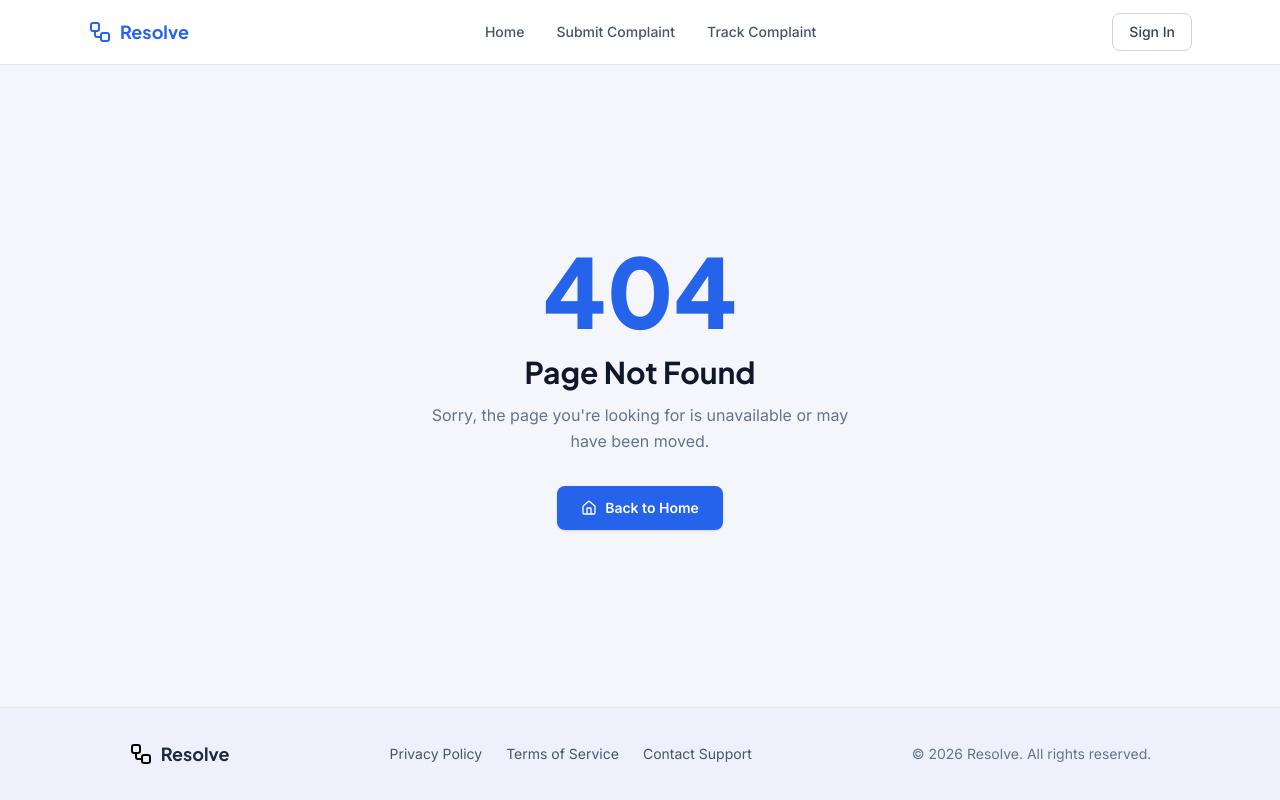
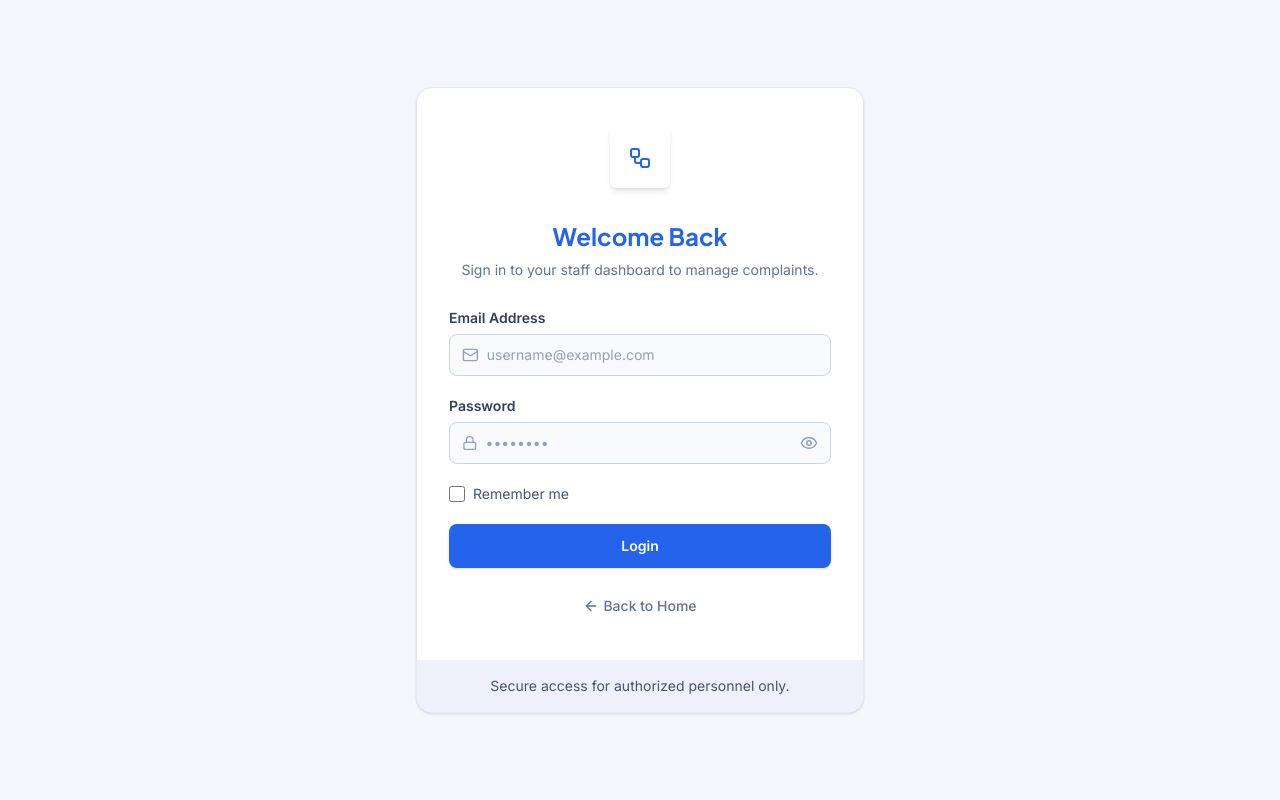
Before and after one commit to andrelim-dev/resolve, a React (Vite) app in the folder frontend/: page /login in a window 1280 px wide. Built offline with nearby package versions, Linux system fonts and the light colour scheme.

Commit message:
feat: implement login page ui

```diff
--- a/frontend/src/App.jsx
+++ b/frontend/src/App.jsx
@@ -1,5 +1,6 @@
 import { Routes, Route } from "react-router";
 import HomePage from "./pages/HomePage";
+import LoginPage from "./pages/LoginPage";
 import SubmitComplaintPage from "./pages/SubmitComplaintPage";
 import TrackComplaintPage from "./pages/TrackComplaintPage";
 import NotFoundPage from "./pages/NotFoundPage";
@@ -7,9 +8,10 @@ import NotFoundPage from "./pages/NotFoundPage";
 function App() {
   return (
     <Routes>
+      <Route path="/" element={<HomePage />} />
+      <Route path="/login" element={<LoginPage />} />
       <Route path="/submit-complaint" element={<SubmitComplaintPage />} />
       <Route path="/track-complaint" element={<TrackComplaintPage />} />
-      <Route path="/" element={<HomePage />} />
       <Route path="*" element={<NotFoundPage />} />
     </Routes>
   );
--- /dev/null
+++ b/frontend/src/components/LoginForm.jsx
@@ -0,0 +1,80 @@
+import { useState } from "react";
+import { Mail, Lock, Eye, EyeOff } from "lucide-react";
+
+export default function LoginForm({ onSubmit }) {
+  const [email, setEmail] = useState("");
+  const [password, setPassword] = useState("");
+  const [showPassword, setShowPassword] = useState(false);
+  const [rememberMe, setRememberMe] = useState(false);
+
+  const handleSubmit = () => {
+    onSubmit?.({ email, password, rememberMe });
+  };
+
+  return (
+    <div className="space-y-5">
+      {/* Email */}
+      <div>
+        <label className="mb-1.5 block font-inter text-sm font-semibold text-slate-700">
+          Email Address
+        </label>
+        <div className="flex items-center gap-2 rounded-lg border border-slate-300 bg-slate-50 px-3 py-2.5 focus-within:border-[#2563eb] focus-within:ring-2 focus-within:ring-[#2563eb]/20">
+          <Mail size={18} className="text-slate-400" />
+          <input
+            type="email"
+            value={email}
+            onChange={(e) => setEmail(e.target.value)}
+            placeholder="username@example.com"
+            className="w-full bg-transparent font-inter text-sm text-slate-700 placeholder:text-slate-400 focus:outline-none"
+          />
+        </div>
+      </div>
+
+      {/* Password */}
+      <div>
+        <label className="mb-1.5 block font-inter text-sm font-semibold text-slate-700">
+          Password
+        </label>
+        <div className="flex items-center gap-2 rounded-lg border border-slate-300 bg-slate-50 px-3 py-2.5 focus-within:border-[#2563eb] focus-within:ring-2 focus-within:ring-[#2563eb]/20">
+          <Lock size={18} className="text-slate-400" />
+          <input
+            type={showPassword ? "text" : "password"}
+            value={password}
+            onChange={(e) => setPassword(e.target.value)}
+            placeholder="••••••••"
+            className="w-full bg-transparent font-inter text-sm text-slate-700 placeholder:text-slate-400 focus:outline-none"
+          />
+          <button
+            type="button"
+            onClick={() => setShowPassword((prev) => !prev)}
+            className="text-slate-400 hover:text-slate-600"
+            aria-label={
+              showPassword ? "Sembunyikan password" : "Tampilkan password"
+            }
+          >
+            {showPassword ? <EyeOff size={18} /> : <Eye size={18} />}
+          </button>
+        </div>
+      </div>
+
+      {/* Remember me */}
+      <label className="flex items-center gap-2 font-inter text-sm text-slate-600">
+        <input
+          type="checkbox"
+          checked={rememberMe}
+          onChange={(e) => setRememberMe(e.target.checked)}
+          className="h-4 w-4 rounded border-slate-300 text-[#2563eb] focus:ring-[#2563eb]/30"
+        />
+        Remember me
+      </label>
+
+      {/* Submit */}
+      <button
+        onClick={handleSubmit}
+        className="w-full rounded-lg bg-[#2563eb] py-3 font-inter text-sm font-semibold text-white shadow-sm transition-colors hover:bg-blue-700 cursor-pointer"
+      >
+        Login
+      </button>
+    </div>
+  );
+}
--- a/frontend/src/components/Navbar.jsx
+++ b/frontend/src/components/Navbar.jsx
@@ -40,9 +40,12 @@ export default function Navbar() {
         </nav>
 
         {/* Sign in */}
-        <button className="rounded-lg border border-slate-300 px-4 py-2 font-inter text-sm font-medium text-slate-700 transition-colors hover:bg-[#2563eb] hover:border-[#2563eb] hover:text-white cursor-pointer">
+        <NavLink
+          to="/login"
+          className="rounded-lg border border-slate-300 px-4 py-2 font-inter text-sm font-medium text-slate-700 transition-colors hover:bg-[#2563eb] hover:border-[#2563eb] hover:text-white"
+        >
           Sign In
-        </button>
+        </NavLink>
       </div>
     </header>
   );
--- /dev/null
+++ b/frontend/src/pages/LoginPage.jsx
@@ -0,0 +1,48 @@
+import { NavLink } from "react-router";
+import { Workflow, ArrowLeft } from "lucide-react";
+import LoginForm from "../components/LoginForm";
+
+export default function LoginPage() {
+  const handleLogin = ({ email, password, rememberMe }) => {
+    // TODO: ganti dengan pemanggilan API autentikasi sesungguhnya
+    console.log("Login attempt:", { email, password, rememberMe });
+  };
+
+  return (
+    <div className="flex min-h-screen items-center justify-center bg-[#f5f6fc] px-6 font-inter">
+      <div className="w-full max-w-md overflow-hidden rounded-2xl border border-slate-200 bg-white shadow-sm">
+        <div className="px-8 pb-8 pt-10">
+          {/* Logo: nama saja, tanpa gambar */}
+          <div className="mb-8 flex justify-center items-center">
+            <div className="h-15 w-15 flex justify-center items-center rounded-md bg-white shadow-md">
+              <Workflow className="text-[#2563eb]" size={24} />
+            </div>
+          </div>
+
+          <h1 className="text-center font-plus-jakarta-sans text-2xl font-bold text-[#2563eb]">
+            Welcome Back
+          </h1>
+          <p className="mt-2 text-center font-inter text-sm text-slate-500">
+            Sign in to your staff dashboard to manage complaints.
+          </p>
+
+          <div className="mt-7">
+            <LoginForm onSubmit={handleLogin} />
+          </div>
+
+          <NavLink
+            to="/"
+            className="mt-7 mb-3 flex justify-center items-center gap-1 text-sm font-medium text-slate-500 transition-colors hover:text-[#2563eb]"
+          >
+            <ArrowLeft size={16} />
+            Back to Home
+          </NavLink>
+        </div>
+
+        <div className="bg-[#eef1fb] px-8 py-4 text-center font-inter text-sm text-slate-600">
+          Secure access for authorized personnel only.
+        </div>
+      </div>
+    </div>
+  );
+}
```
